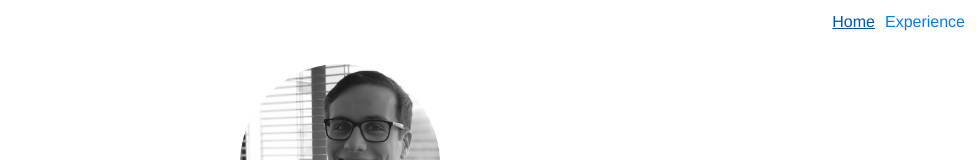
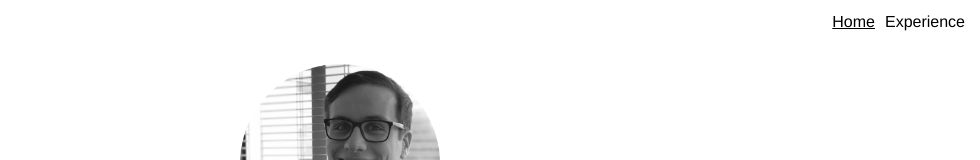
Before and after one commit to alex-stewart/professional-website, a Vue app in the folder frontend/: page / in a window 1280 px wide. In both pictures the pointer is over the link "Home". Shown: the top 160 px of the page, without its empty margins (300-1280 px from the left). Built offline with nearby package versions, Linux system fonts and the light colour scheme.

Commit message:
Moved role component and changed nav text to black

```diff
--- a/frontend/src/components/Experience.vue
+++ b/frontend/src/components/Experience.vue
@@ -62,7 +62,7 @@
 </template>
 
 <script>
-    import Role from './experience/Role.vue'
+    import Role from './Role.vue'
 
     export default {
         name: 'experience',
--- a/frontend/src/components/Navigation.vue
+++ b/frontend/src/components/Navigation.vue
@@ -14,5 +14,9 @@
 <style>
     .nav-item {
         padding: 5px;
+        color: #000000;
+    }
+    .nav-item:hover {
+        color: #000000;
     }
 </style>
```
Also changed, not shown: frontend/src/components/Role.vue (renamed from frontend/src/components/experience/Role.vue).
